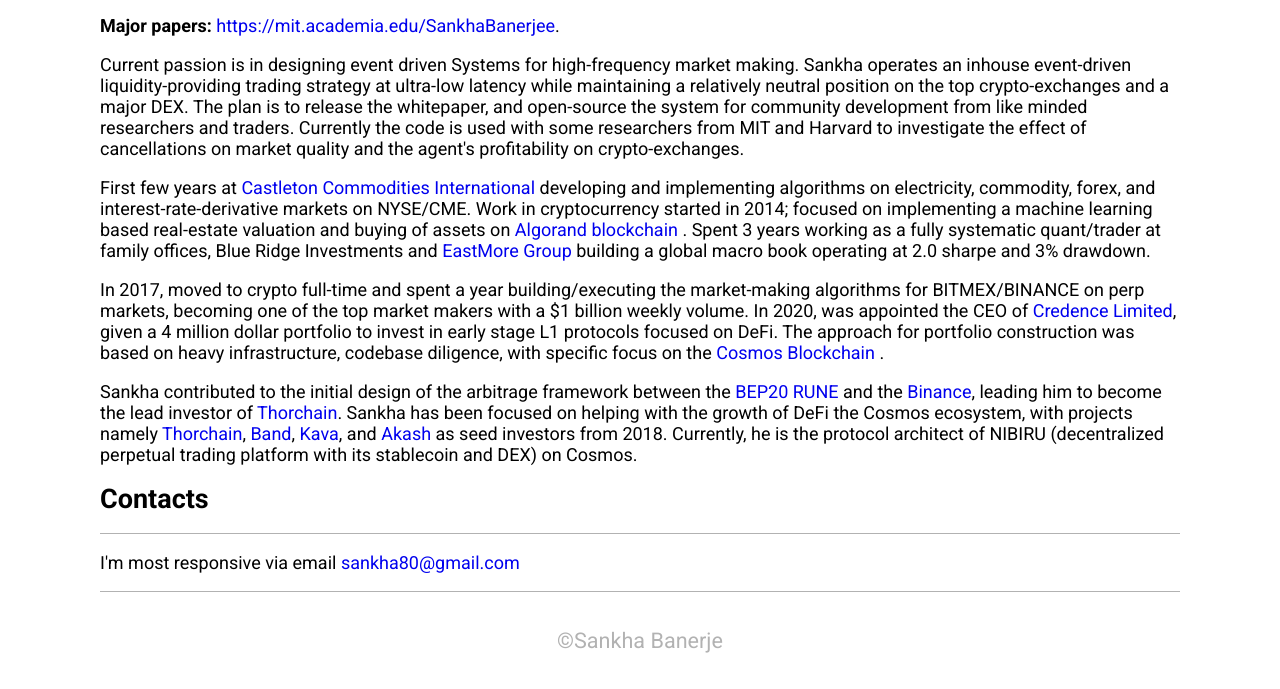
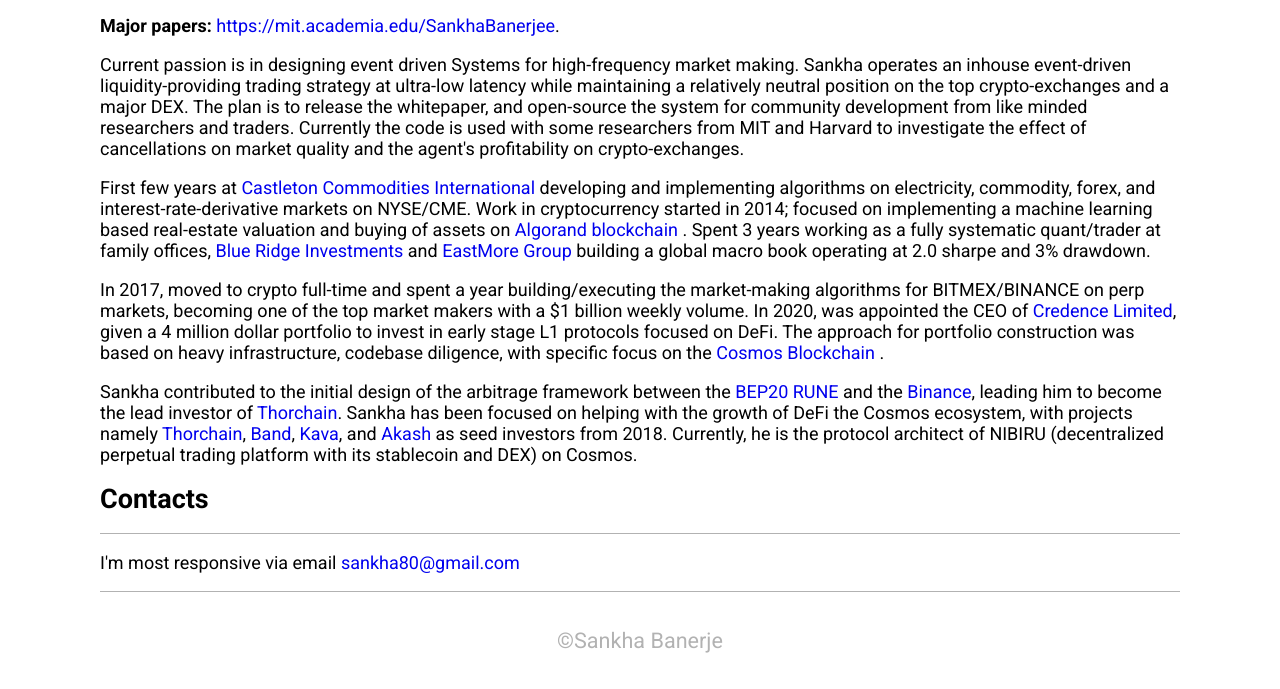
Before and after one commit to sbneo2022/sankhaprofile, a website: page index.html in a window 1280 px wide. Shown: the part 813-1502 px from the top of the page. Drawn offline with Linux system fonts and the light colour scheme.

Commit message:
add link

```diff
--- a/index.html
+++ b/index.html
@@ -222,8 +222,11 @@
           cryptocurrency started in 2014; focused on implementing a machine
           learning based real-estate valuation and buying of assets on
           <a href="https://algorand.com">Algorand blockchain </a>. Spent 3 years
-          working as a fully systematic quant/trader at family offices, Blue
-          Ridge Investments and
+          working as a fully systematic quant/trader at family offices,
+          <a href="https://www.linkedin.com/company/blue-ridge-capital/">
+            Blue Ridge Investments
+          </a>
+          and
           <a href="https://www.linkedin.com/company/eastmore-group/">
             EastMore Group
           </a>
```
